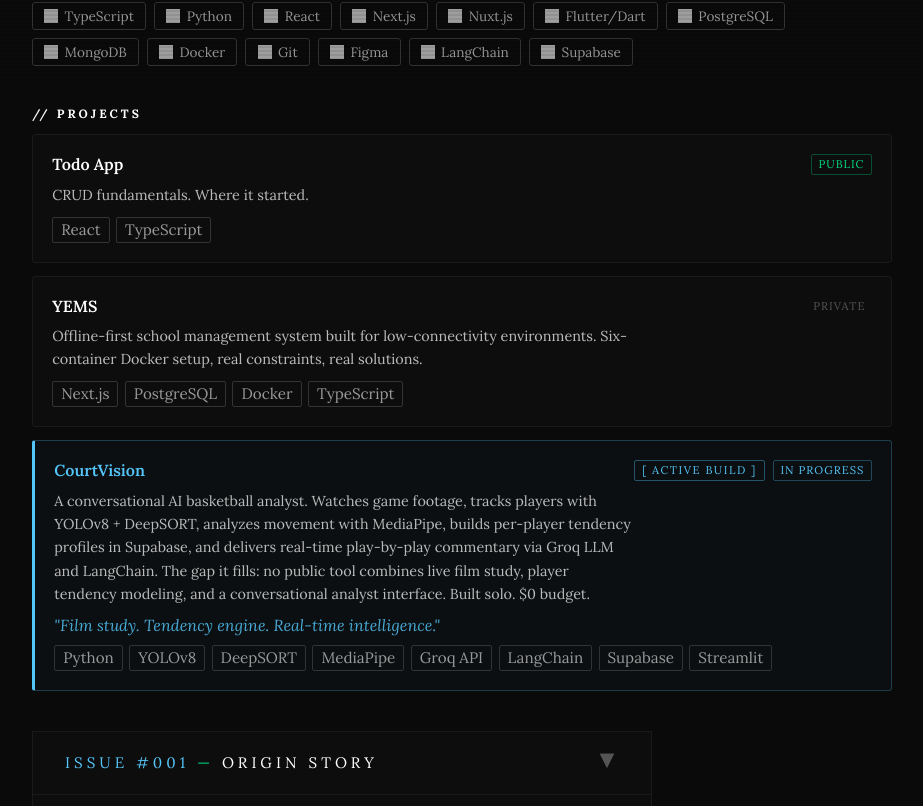
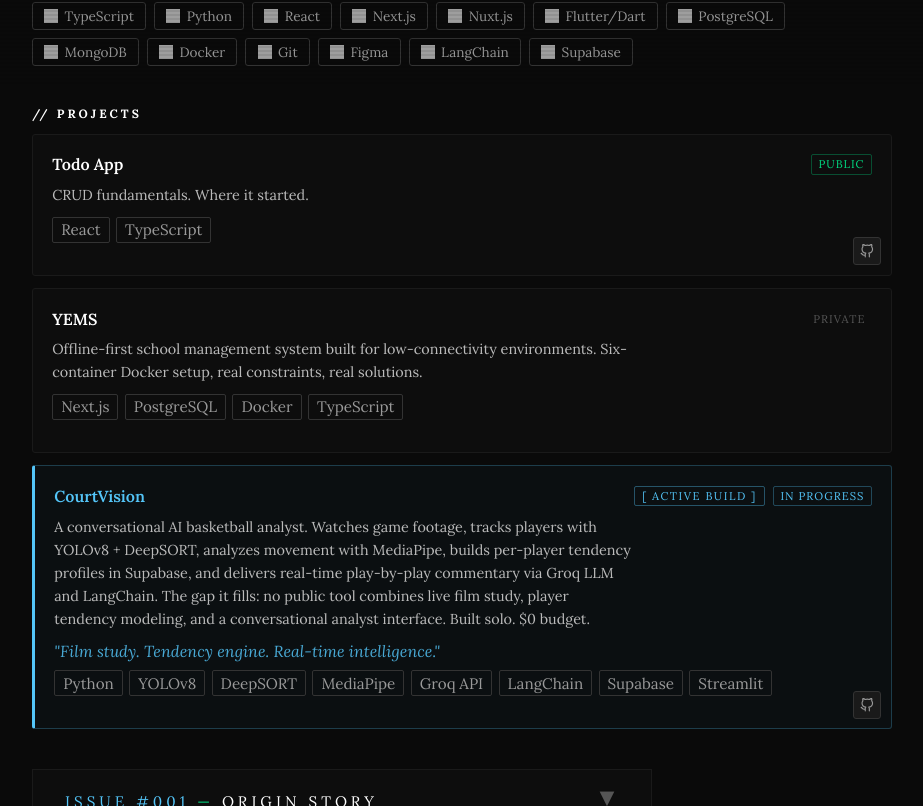
Before and after one commit to Erioluwa-dev/portfolio, a React (Vite) app: page / in a window 1280 px wide. Shown: the part 714-1520 px from the top of the page, without its empty margins (168-1091 px from the left). Built offline with nearby package versions, Linux system fonts and the light colour scheme; grey boxes are pictures that could not be loaded.

Commit message:
add project link icon to each project card
Shows GitHub logo (or link icon for deployed sites) at the bottom-right of each card, linking to the repo or live site.

Ultraworked with Sisyphus

Co-authored-by: Sisyphus <clio-agent@sisyphuslabs.ai>

```diff
--- a/src/App.jsx
+++ b/src/App.jsx
@@ -29,6 +29,7 @@ const projects = [
     tag: "Public",
     tagColor: "#00DC82",
     stack: ["React", "TypeScript"],
+    github: "https://github.com/erioluwafawehinmi/todo-app",
   },
   {
     name: "YEMS",
@@ -55,6 +56,7 @@ const projects = [
     ],
     isFlagship: true,
     mission: '"Film study. Tendency engine. Real-time intelligence."',
+    github: "https://github.com/erioluwafawehinmi/courtvision",
   },
 ];
 
@@ -170,6 +172,7 @@ function ProjectCard({ project }) {
             alignItems: "center",
             gap: "0.4rem",
             flexWrap: "wrap",
+            marginBottom: "0.8rem",
           }}
         >
           {project.stack.map((tech) => (
@@ -187,6 +190,54 @@ function ProjectCard({ project }) {
             </span>
           ))}
         </div>
+      )}
+
+      {/* Project link icon (bottom-right) */}
+      {(project.url || project.github) && (
+        <a
+          href={project.url || project.github}
+          target="_blank"
+          rel="noopener noreferrer"
+          className="project-link-icon"
+          style={{
+            position: "absolute",
+            bottom: "0.6rem",
+            right: "0.6rem",
+            display: "inline-flex",
+            alignItems: "center",
+            justifyContent: "center",
+            width: 28,
+            height: 28,
+            borderRadius: 3,
+            background: "#1a1a1a",
+            border: "1px solid #333",
+            textDecoration: "none",
+            transition: "all 0.18s ease",
+          }}
+          title={project.url ? "View live site" : "View source code"}
+        >
+          <svg
+            width="14"
+            height="14"
+            viewBox="0 0 24 24"
+            fill="none"
+            stroke="#999"
+            strokeWidth="2"
+            strokeLinecap="round"
+            strokeLinejoin="round"
+          >
+            {project.url ? (
+              <>
+                <path d="M10 13a5 5 0 0 0 7.54.54l3-3a5 5 0 0 0-7.07-7.07l-1.72 1.71" />
+                <path d="M14 11a5 5 0 0 0-7.54-.54l-3 3a5 5 0 0 0 7.07 7.07l1.71-1.71" />
+              </>
+            ) : (
+              <>
+                <path d="M9 19c-5 1.5-5-2.5-7-3m14 6v-3.87a3.37 3.37 0 0 0-.94-2.61c3.14-.35 6.44-1.54 6.44-7A5.44 5.44 0 0 0 20 4.77 5.07 5.07 0 0 0 19.91 1S18.73.65 16 2.48a13.38 13.38 0 0 0-7 0C6.27.65 5.09 1 5.09 1A5.07 5.07 0 0 0 5 4.77a5.44 5.44 0 0 0-1.5 3.78c0 5.42 3.3 6.61 6.44 7A3.37 3.37 0 0 0 9 18.13V22" />
+              </>
+            )}
+          </svg>
+        </a>
       )}
     </div>
   );
@@ -970,6 +1021,8 @@ export default function Portfolio() {
         .icon-instagram:hover { border-color: #E4405F !important; }
         .icon-instagram:hover img { filter: brightness(1.4) sepia(1) hue-rotate(-30deg) saturate(4); }
         .footer-icon { width: auto; height: auto; }
+        .project-link-icon:hover { border-color: #54C5F8 !important; background: #54C5F815 !important; }
+        .project-link-icon:hover svg { stroke: #54C5F8 !important; }
         .page-content section { animation: fadeIn 0.5s ease both; }
         .tech-chip:hover { border-color: #54C5F8 !important; color: #54C5F8 !important; }
         .nav-link:hover { color: #54C5F8 !important; }
```
